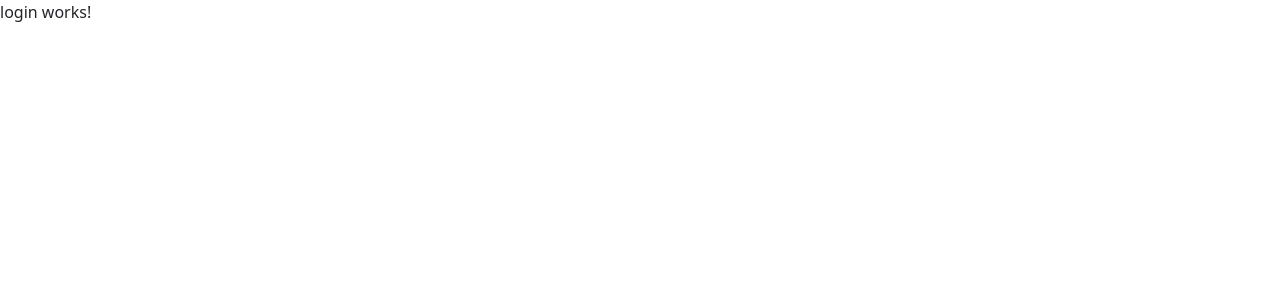
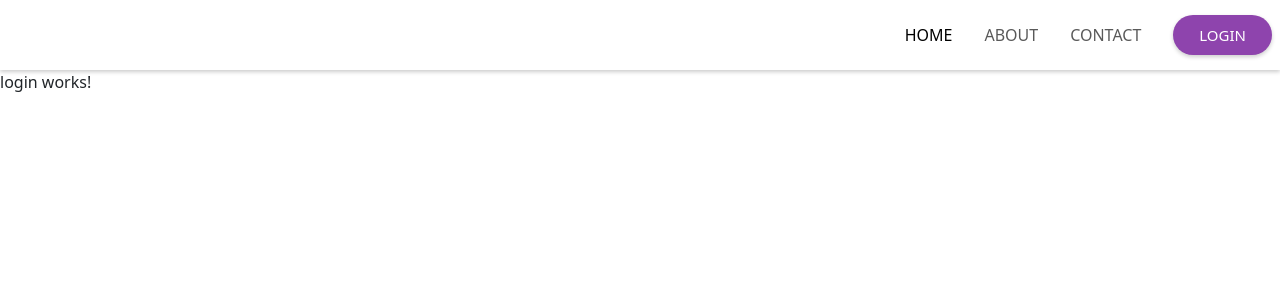
Before and after one commit to Mohamed-Atta/parent-assessment-task, an Angular app: page /login in a window 1280 px wide. Shown: the top 300 px of the page. Built offline with nearby package versions, Linux system fonts and the light colour scheme; no server answers.

Commit message:
Add header component

```diff
--- a/angular.json
+++ b/angular.json
@@ -25,9 +25,9 @@
               "src/assets"
             ],
             "styles": [
+              "src/styles.css",
               "node_modules/bootstrap/scss/bootstrap.scss",
-              "node_modules/bootstrap-icons/font/bootstrap-icons.css",
-              "src/styles.css"
+              "node_modules/bootstrap-icons/font/bootstrap-icons.css"
             ],
             "scripts": [
               "node_modules/bootstrap/dist/js/bootstrap.bundle.min.js"
--- a/src/app/app.component.html
+++ b/src/app/app.component.html
@@ -1 +1,2 @@
+<app-header></app-header>
 <router-outlet></router-outlet>
--- a/src/app/app.component.ts
+++ b/src/app/app.component.ts
@@ -4,11 +4,12 @@ import { RouterOutlet } from '@angular/router';
 import { UserService } from './services/user.service';
 import { User } from './modules/User';
 import { HttpResponse } from './modules/HttpResponse';
+import { HeaderComponent } from './components/header/header.component';
 
 @Component({
   selector: 'app-root',
   standalone: true,
-  imports: [CommonModule, RouterOutlet],
+  imports: [CommonModule, RouterOutlet, HeaderComponent],
   templateUrl: './app.component.html',
   styleUrls: ['./app.component.css'],
   providers:  [ UserService ]
--- /dev/null
+++ b/src/app/components/button/button.component.css
@@ -0,0 +1,14 @@
+.custom-btn {
+  border-radius: 20px;
+  background-color: #8E44AD;
+  color: #FFF;
+  height: 40px;
+  padding: 9px 25px;
+  display: flex;
+  justify-content: center;
+  align-items: center;
+  box-shadow: 0 2px 4px 0 rgba(0,0,0,0.2);
+  font-size: 15px;
+  letter-spacing: 0;
+  line-height: 18px;
+}
--- /dev/null
+++ b/src/app/components/button/button.component.html
@@ -0,0 +1 @@
+<button type="button" class="btn custom-btn">LOGIN</button>
--- /dev/null
+++ b/src/app/components/header/header.component.css
@@ -0,0 +1,22 @@
+.header {
+  height: 70px;
+  box-shadow: 0 2px 4px 0 rgba(0,0,0,0.2);
+}
+
+.button-item {
+  margin-left: 8px;
+}
+
+.nav-item {
+  padding: 8px;
+}
+
+@media only screen and (max-width: 992px) {
+  .header {
+    height: 270px;
+  }
+
+  .button-item {
+    margin-left: 0;
+  }
+}
--- /dev/null
+++ b/src/app/components/header/header.component.html
@@ -0,0 +1,18 @@
+<nav class="header navbar navbar-expand-lg">
+  <div class="navbar-collapse">
+    <ul class="navbar-nav ms-auto mb-2 mb-lg-0">
+      <li class="nav-item">
+        <a class="nav-link active" aria-current="page" href="#">HOME</a>
+      </li>
+      <li class="nav-item">
+        <a class="nav-link" href="#">ABOUT</a>
+      </li>
+      <li class="nav-item">
+        <a class="nav-link">CONTACT</a>
+      </li>
+      <li class="nav-item button-item">
+        <app-button></app-button>
+      </li>
+    </ul>
+  </div>
+</nav>
```
Also changed, not shown: src/app/components/button/button.component.ts (added, +13 -0 lines), src/app/components/header/header.component.ts (added, +13 -0 lines), 2 other files (tests, documents, lock files or other folders).
